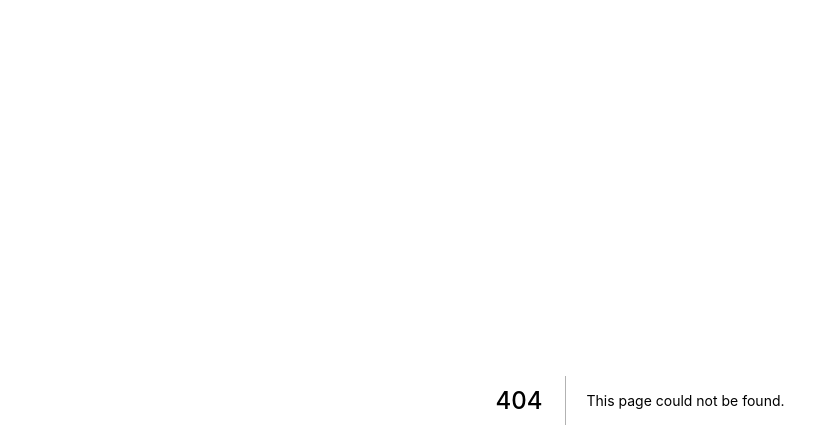
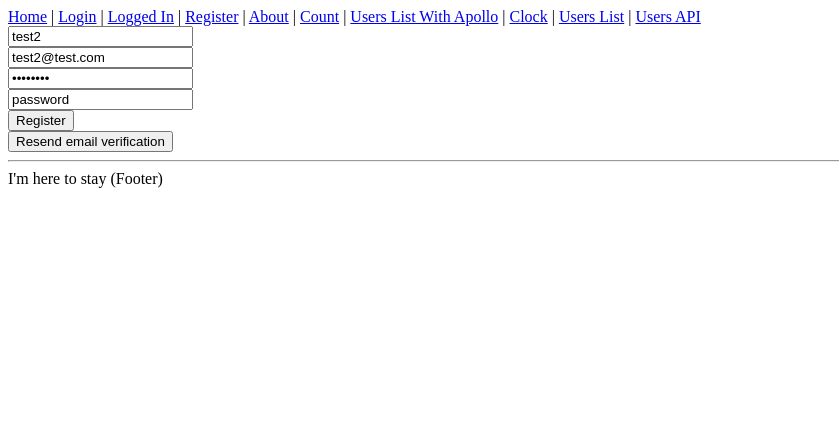
Before and after one commit to ta-toshio/count-backward-scheduler, a Next.js app in the folder frontend/: page /register in a window 1280 px wide. Before the commit this address had no page. Shown: the top 448 px of the page, without its empty margins (0-839 px from the left). Built offline with nearby package versions, Linux system fonts and the light colour scheme.

Commit message:
Add registration

```diff
--- a/frontend/src/components/Layout.tsx
+++ b/frontend/src/components/Layout.tsx
@@ -26,6 +26,10 @@ const Layout = ({ children, title = 'This is the default title' }: Props) => (
         |{' '}
         <Link href="/logged-in">
           <a>Logged In</a>
+        </Link>{' '}
+        |{' '}
+        <Link href="/register">
+          <a>Register</a>
         </Link>{' '}
         |{' '}
         <Link href="/about">
--- /dev/null
+++ b/frontend/src/pages/register.tsx
@@ -0,0 +1,143 @@
+import { useRouter } from 'next/router'
+import React, { useState } from 'react'
+import httpClient from '../app/httpClient'
+import Layout from '../components/Layout'
+
+const Register = () => {
+  const router = useRouter()
+  const [formData, setFormData] = useState<{
+    name: string
+    email: string
+    password: string
+    password_confirmation: string
+    emailError: string
+    passwordError: string
+  }>({
+    name: 'test2',
+    email: 'test2@test.com',
+    password: 'password',
+    password_confirmation: 'password',
+    emailError: '',
+    passwordError: '',
+  })
+
+  /**
+   * Handle input change.
+   *
+   * @param {object} e
+   *   The event object.
+   */
+  const handleInputChange = (e: React.FormEvent<HTMLInputElement>): void => {
+    setFormData({
+      ...formData,
+      [e.currentTarget.name]: e.currentTarget.value,
+      emailError: '',
+      passwordError: '',
+    })
+  }
+
+  const requestRegister = (): Promise<void> => {
+    const { name, email, password, password_confirmation } = formData
+
+    return httpClient.get('/sanctum/csrf-cookie').then((_) => {
+      // Login...
+      httpClient
+        .post('/register', {
+          name,
+          email,
+          password,
+          password_confirmation,
+        })
+        .then((_) => {
+          router.push('/')
+        })
+        .catch((e) => {
+          console.error(e)
+        })
+    })
+  }
+
+  const requestResendEmailVerification = (): Promise<void> => {
+    return httpClient
+      .post('/email/verification-notification')
+      .then((_) => {
+        router.push('/')
+      })
+      .catch((e) => {
+        console.error(e)
+      })
+  }
+
+  return (
+    <Layout>
+      <div>
+        <input
+          type="text"
+          value={formData.name}
+          placeholder="Your name..."
+          onChange={(e) => {
+            handleInputChange(e)
+          }}
+          name="name"
+        />
+      </div>
+      <div>
+        <input
+          type="text"
+          value={formData.email}
+          placeholder="Your email address..."
+          onChange={(e) => {
+            handleInputChange(e)
+          }}
+          name="email"
+        />
+        {formData.emailError && <div>{formData.emailError}</div>}
+      </div>
+      <div>
+        <input
+          type="password"
+          value={formData.password}
+          placeholder="Your password..."
+          onChange={(e) => {
+            handleInputChange(e)
+          }}
+          name="password"
+        />
+        {formData.passwordError && <div>{formData.passwordError}</div>}
+      </div>
+
+      <div>
+        <input
+          type="text"
+          value={formData.password_confirmation}
+          placeholder="Your password..."
+          onChange={(e) => {
+            handleInputChange(e)
+          }}
+          name="password_confirmation"
+        />
+      </div>
+
+      <div>
+        <button
+          onClick={() => {
+            requestRegister()
+          }}
+        >
+          Register
+        </button>
+      </div>
+      <div>
+        <button
+          onClick={() => {
+            requestResendEmailVerification()
+          }}
+        >
+          Resend email verification
+        </button>
+      </div>
+    </Layout>
+  )
+}
+
+export default Register
```
Also changed, not shown: frontend/src/pages/email/verify/[userID]/[hash].tsx (added, +140 -0 lines), frontend/src/pages/users/email/verify/[userID]/[hash].tsx (added, +138 -0 lines).
